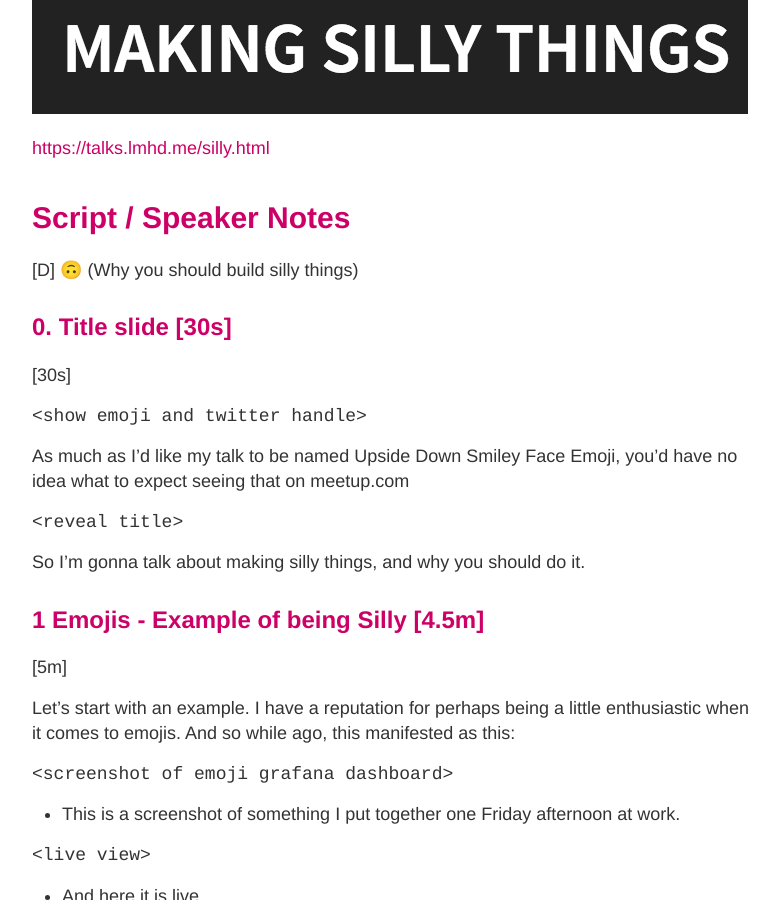
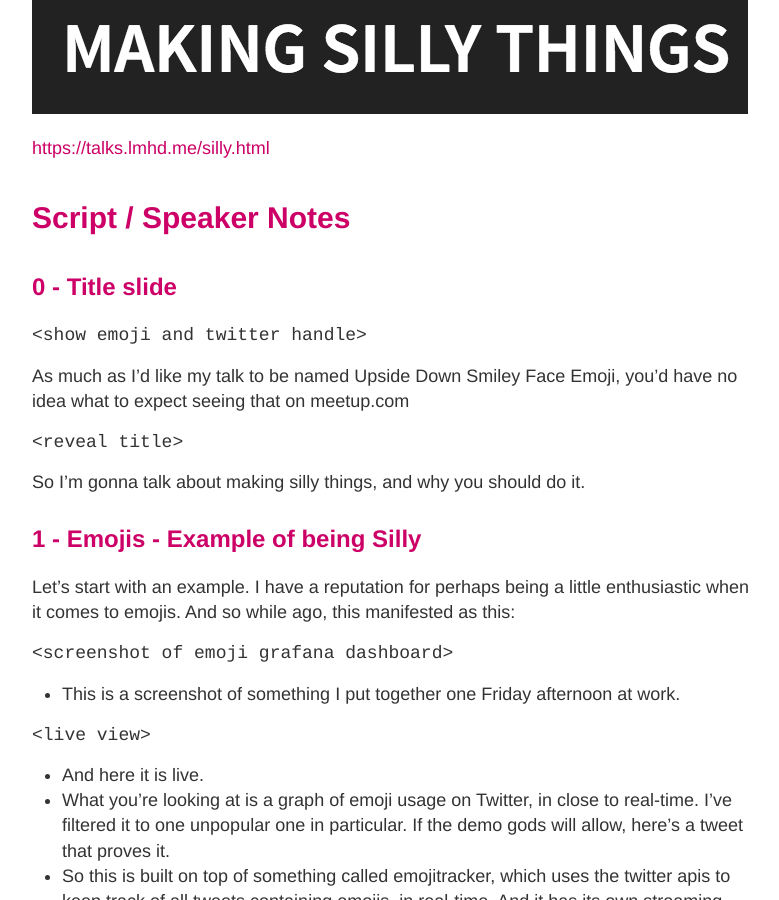
Before and after one commit to AkshayAgarwal007/Jekyll-Mono, a Jekyll site: the page built from _posts/2018-11-01-silly-talk.md, in a window 1280 px wide and 900 px high, scrolled down 915 px. Shown: the whole window, without its empty margins (248-1027 px from the left). Built offline with Jekyll 4.4.1, drawn with Linux system fonts in a browser that asks for light colours; nearby versions of some CDN libraries; comment, search, counter and statistics services are not loaded; some of the changed text lies outside the part shown.

Commit message:
Slight reformatting of silly talk

```diff
--- a/_posts/2018-11-01-talk-silly.md
+++ b/_posts/2018-11-01-silly-talk.md
@@ -23,10 +24,7 @@ Presented at [GoSheffield, November 2018](https://www.meetup.com/GoSheffield/eve
 
 # Script / Speaker Notes
 
-[D] 🙃 (Why you should build silly things)
-
-## 0. Title slide [30s]
-[30s]
+## 0 - Title slide
 
 `<show emoji and twitter handle>`
 
@@ -36,8 +34,7 @@ As much as I’d like my talk to be named Upside Down Smiley Face Emoji, you’d
 
 So I’m gonna talk about making silly things, and why you should do it.
 
-## 1 Emojis - Example of being Silly [4.5m]
-[5m]
+## 1 - Emojis - Example of being Silly
 
 Let’s start with an example. I have a reputation for perhaps being a little enthusiastic when it comes to emojis. And so while ago, this manifested as this:
 
@@ -67,7 +64,7 @@ Crossover point
 
 
 
-## 2 - So why am I talking about this? [1.5m]
+## 2 - So why am I talking about this?
 
 First we have to go back a few years…
 
@@ -81,7 +78,7 @@ First we have to go back a few years…
 
 
 
-## 4 - Impostor Syndrome - The problem [3.5m]
+## 4 - Impostor Syndrome - The problem
 
 Impostor syndrome begins
 
@@ -112,7 +109,7 @@ Big Ideas are overwhelming
 
 
 
-## 5 - The Solution? [5.5m]
+## 5 - The Solution?
 
 These days, I have the word “Senior” in my job title, so people seem to think I’m awesome. They might be right... [pause for laughter?] but nah, the impostor syndrome is still there. I’m just getting better at dealing with it.
 
@@ -147,7 +144,7 @@ L&D Time
 - And one of the great things about this is that it teaches you to give yourself Permission to Fail.
 - L&D time is for you to do what you want, you’re not committing to shipping anything at the end of it. With this structured L&D time, or even in your own time making something silly without any commitment to producing anything of value at the end of it, you’re training yourself to try new ideas, and accept that sometimes stuff doesn’t work out. Then in theory, when you’re struggling with your day job, it becomes less difficult to admit that it’s not working out and that you might need help. I’m still working on that one, but this sort of thing really helps with that.
 
-Go! [2.5m]
+Go!
 
 - And I want to bring things back to Go; this is Go Sheffield after all.
 - While Ruby was the language that got me back into working in side-projects, it was Go that made things fun again.
```
Also changed, not shown: other parts of _posts/2018-11-01-silly-talk.md (+4 -3 lines).
